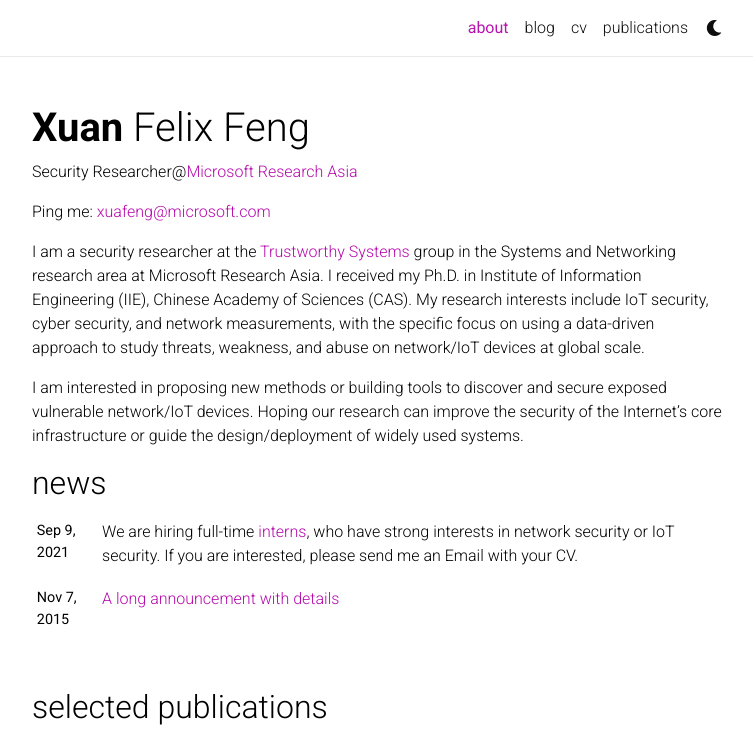
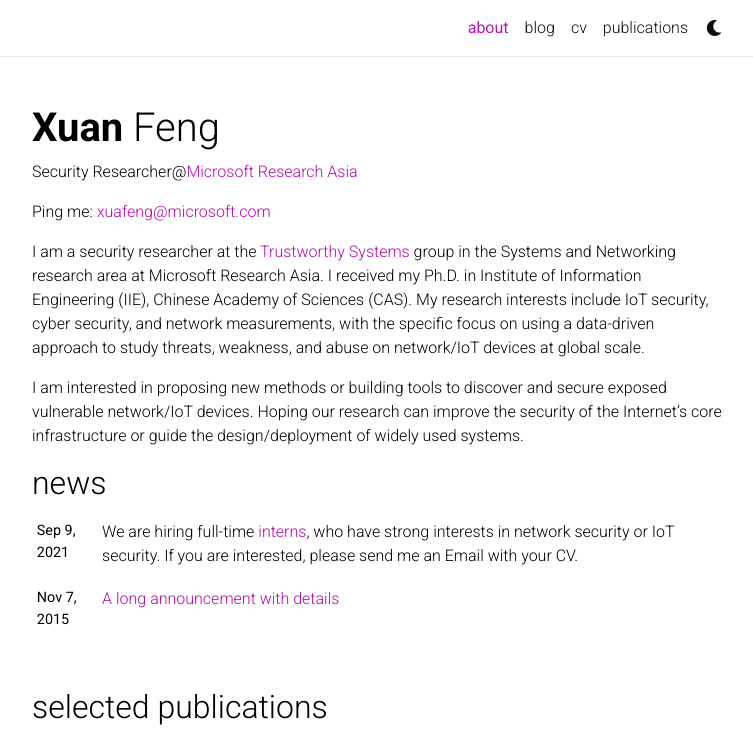
Before and after one commit to felixxfeng/felixxfeng.github.com, a Jekyll site: the page built from _pages/about.md, in a window 1280 px wide, cut to the strip 0-738 px from the top of the page. Shown: the whole strip, without its empty margins (263-1016 px from the left). Built offline with Jekyll 4.4.1, drawn with Linux system fonts in a browser that asks for light colours; nearby versions of some CDN libraries; comment, search, counter and statistics services are not loaded; a style sheet for code colours, icons or effects is not loaded; some of the changed text lies outside the part shown.

Commit message:
Update _config.yml

```diff
--- a/_config.yml
+++ b/_config.yml
@@ -4,7 +4,7 @@
 
 title: blank # the website title (if blank, full name will be used instead)
 first_name: Xuan
-middle_name: Felix
+middle_name:
 last_name: Feng
 email: xuafeng@microsoft.com
 description: > # the ">" symbol means to ignore newlines until "footer_text:"
@@ -13,7 +13,7 @@
   Powered by <a href="http://jekyllrb.com/" target="_blank">Jekyll</a> with <a href="https://github.com/alshedivat/al-folio">al-folio</a> theme.
   Hosted by <a href="https://pages.github.com/" target="_blank">GitHub Pages</a>.
 
-icon: 🔥 # the emoji used as the favicon
+icon: 🎮 # the emoji used as the favicon
 url:  # the base hostname & protocol for your site
 baseurl:  # the subpath of your site, e.g. /blog/
 last_updated: true # set to true if you want to display last updated in the footer
```
